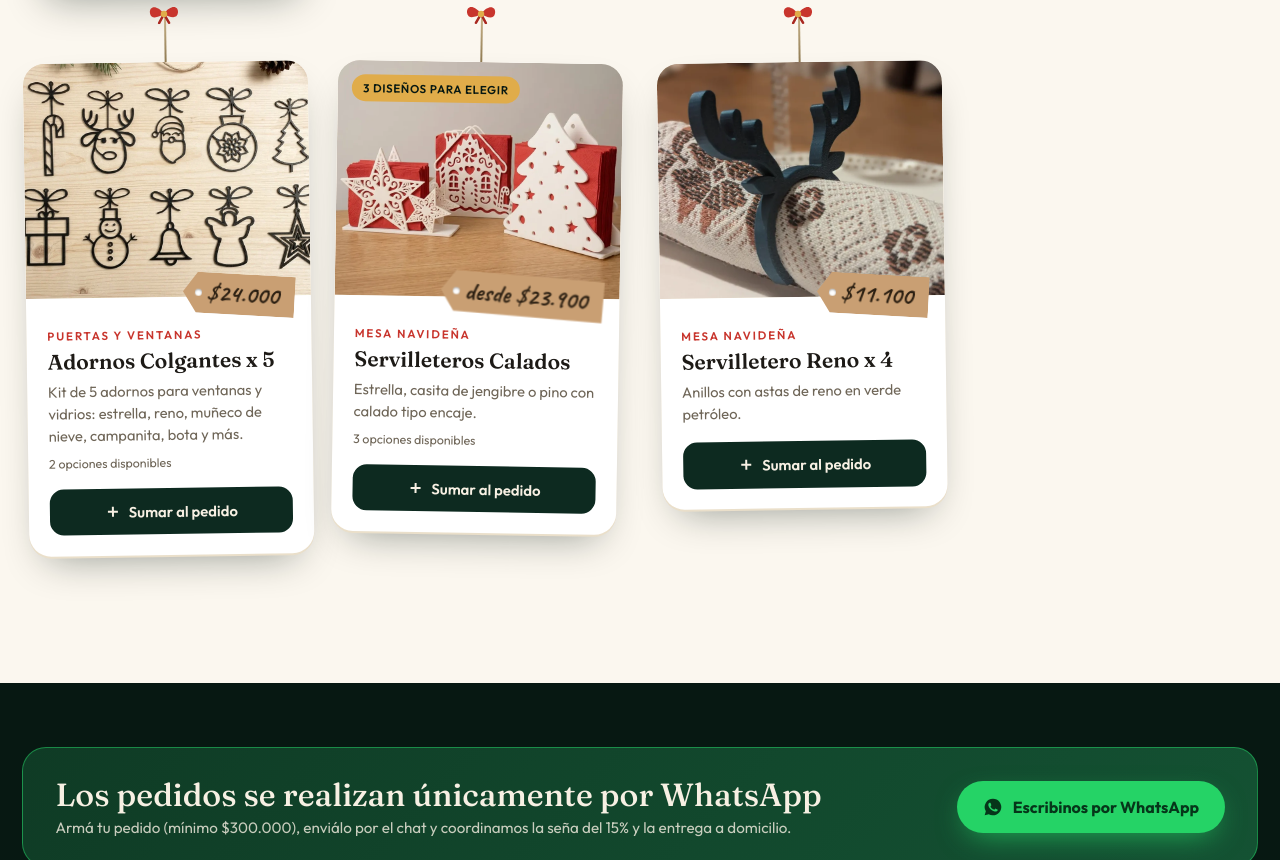
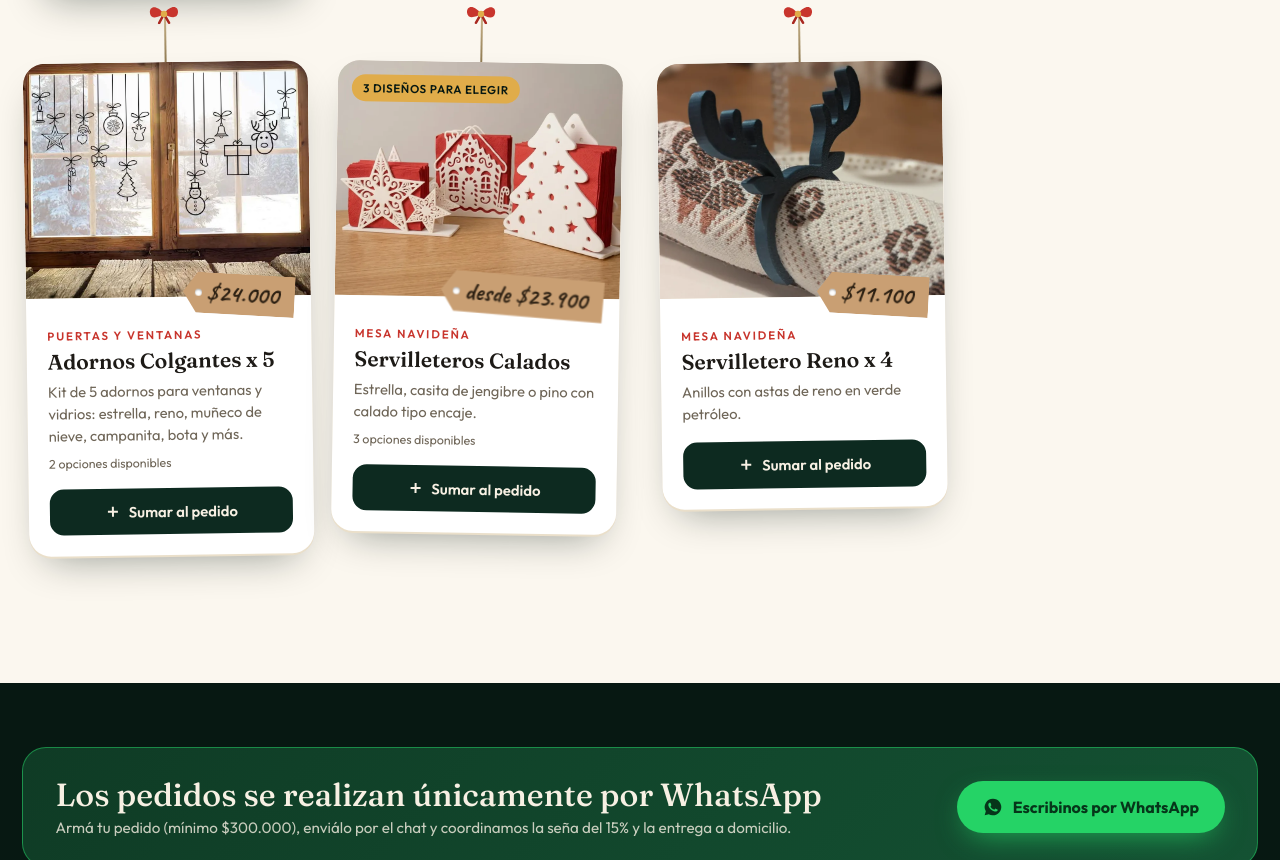
Before and after one commit to JeanBarrereArg/Navidad-Catalogo-Mayorista, a plain HTML site: page index.html in a window 1280 px wide. Shown: the part 1556-2416 px from the top of the page. Drawn offline with Linux system fonts and the light colour scheme.

Commit message:
Aclarar que el kit de colgantes trae 5
Co-Authored-By: Claude Sonnet 5.5 <noreply@anthropic.com>

```diff
--- a/index.html
+++ b/index.html
@@ -523,8 +523,8 @@ const PRODUCTS = [
     vars:[{l:"Negro",p:7200}] },
 
   { id:"vinilos", cat:"pared", name:"Adornos Colgantes x 5",
-    desc:"Kit de 5 adornos para ventanas y vidrios: estrella, reno, muñeco de nieve, campanita, bota y más. No incluye la tira para colgar.",
-    imgs:["img/01-adornos-colgantes.webp"], wide:true, stock:45,
+    desc:"Kit de 5 adornos para ventanas y vidrios: estrella, reno, muñeco de nieve, campanita, bota y más. No incluye la tira para colgar. La foto muestra los diseños disponibles. El kit trae 5.",
+    imgs:["img/01-adornos-colgantes.webp"], thumb:"img/01-adornos-ventana.webp", wide:true, stock:45,
     feats:["Para vidrio o pared","Sin tira para colgar"],
     vars:[{l:"Negro",p:24000},{l:"Blanco",p:24000}] },
 
@@ -577,7 +577,7 @@ function renderGrid(){
       <div class="card-body">
         <div class="thumb" data-open="${p.id}">
           ${p.badge?`<span class="badge ${p.badge[1]}">${p.badge[0]}</span>`:""}
-          <img src="${p.imgs[0]}" alt="${p.name}" decoding="async" onerror="imgRetry(this)">
+          <img src="${p.thumb||p.imgs[0]}" alt="${p.name}" decoding="async" onerror="imgRetry(this)">
           <span class="quick">Ver detalle →</span>
         </div>
         <div class="info">
```
Also changed, not shown: img/01-adornos-ventana.webp (added).
